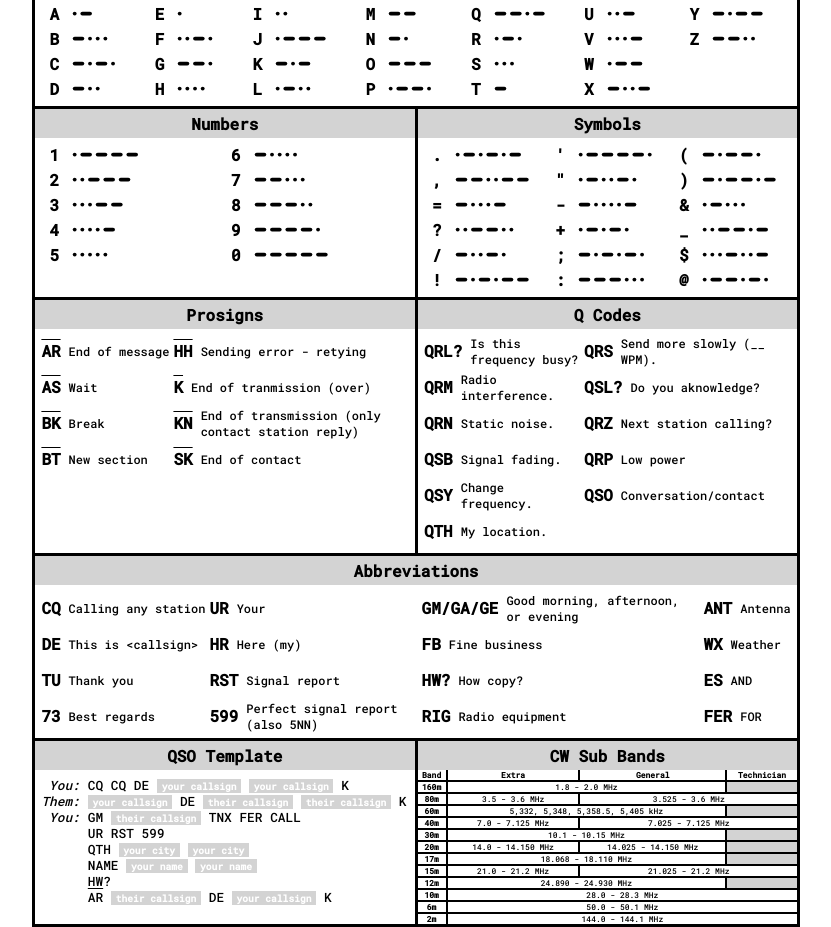
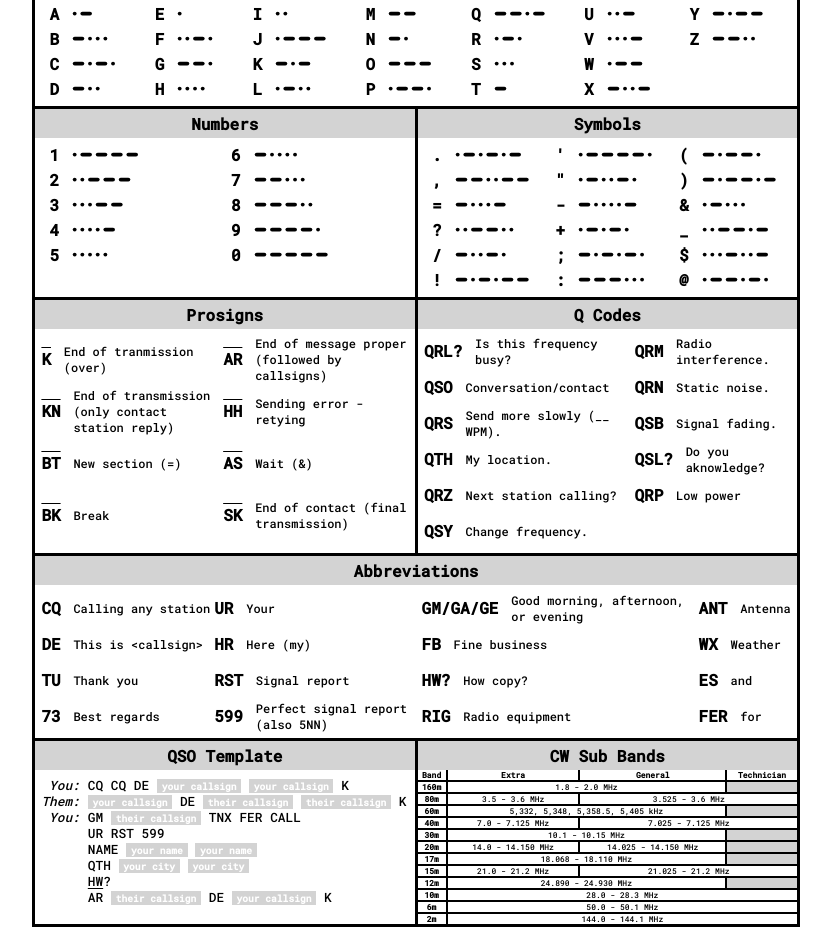
Before and after one commit to mckoss/morse-keyer, a website: page cheat-sheet.html in a window 1280 px wide. Shown: the part 113-1040 px from the top of the page, without its empty margins (224-1055 px from the left). Drawn offline with Linux system fonts and the light colour scheme.

Commit message:
order q-codes and better prosign definitions

```diff
--- a/cheat-sheet.html
+++ b/cheat-sheet.html
@@ -33,16 +33,16 @@
             <h2>Q Codes</h2>
             <div class="table definitions">
                 <div><span>QRL?</span>Is this frequency busy?</div>
+                <div><span>QSO</span>Conversation/contact</div>
+                <div><span>QRS</span>Send more slowly (__ WPM).</div>
+                <div><span>QTH</span>My location.</div>
+                <div><span>QRZ</span>Next station calling?</div>
+                <div><span>QSY</span>Change frequency.</div>
                 <div><span>QRM</span>Radio interference.</div>
                 <div><span>QRN</span>Static noise.</div>
                 <div><span>QSB</span>Signal fading.</div>
-                <div><span>QSY</span>Change frequency.</div>
-                <div><span>QTH</span>My location.</div>
-                <div><span>QRS</span>Send more slowly (__ WPM).</div>
                 <div><span>QSL?</span>Do you aknowledge?</div>
-                <div><span>QRZ</span>Next station calling?</div>
                 <div><span>QRP</span>Low power</div>
-                <div><span>QSO</span>Conversation/contact</div>
             </div>
         </section>
 
@@ -63,8 +63,8 @@
                 <div><span>RIG</span>Radio equipment</div>
                 <div><span>ANT</span>Antenna</div>
                 <div><span>WX</span>Weather</div>
-                <div><span>ES</span>AND</div>
-                <div><span>FER</span>FOR</div>
+                <div><span>ES</span>and</div>
+                <div><span>FER</span>for</div>
             </div>
         </section>
 
@@ -81,8 +81,8 @@
                 <p class="who">You:</p>
                 <p>GM <span class="fill-in">their callsign</span> TNX FER CALL</p>
                 <p>UR RST 599</p>
+                <p>NAME <span class="fill-in">your name</span> <span class="fill-in">your name</span></p>
                 <p>QTH <span class="fill-in">your city</span> <span class="fill-in">your city</span></p>
-                <p>NAME <span class="fill-in">your name</span> <span class="fill-in">your name</span></p>
                 <p>HW?</p>
                 <p><span style="text-decoration: overline">AR</span>
                     <span class="fill-in">their callsign</span> DE
@@ -132,7 +132,8 @@
             ['.', ',', '=', '?', '/', '!', '\'', '"', '-', '+', ';', ':', '(', ')', '&', '_', '$', '@']));
 
         const prosignTable = document.getElementById('prosign-table');
-        prosignTable.appendChild(tableFromElements(MORSE_PROSIGNS, 'definitions'));
+        prosignTable.appendChild(tableFromElements(MORSE_PROSIGNS, 'definitions', undefined,
+            ['K', 'KN', 'BT', 'BK', 'AR', 'HH', 'AS', 'SK']));
     </script>
 </body>
 </html>
--- a/scripts/morse.js
+++ b/scripts/morse.js
@@ -27,11 +27,11 @@ const MORSE_SYMBOLS = {
 };
 // Prosigns as used in Amateur Radio CW contacts
 const MORSE_PROSIGNS = {
-    'AR': 'End of message',
-    'AS': 'Wait',
+    'AR': 'End of message proper (followed by callsigns)',
+    'AS': 'Wait (&)',
     'BK': 'Break',
-    'BT': 'New section',
-    'SK': 'End of contact',
+    'BT': 'New section (=)',
+    'SK': 'End of contact (final transmission)',
     'K': 'End of tranmission (over)',
     'KN': 'End of transmission (only contact station reply)',
     'HH': 'Sending error - retying',
--- a/styles/cheat-sheet.css
+++ b/styles/cheat-sheet.css
@@ -186,6 +186,6 @@ div.definitions > div {
 div.definitions > div > span {
     display: inline-block;
     font-size: 1rem;
-    padding-right: 0.5rem;
+    padding-right: 0.8rem;
     font-weight: bold;
 }
```
Also changed, not shown: src/morse.ts (+4 -4 lines), 1 other file.
